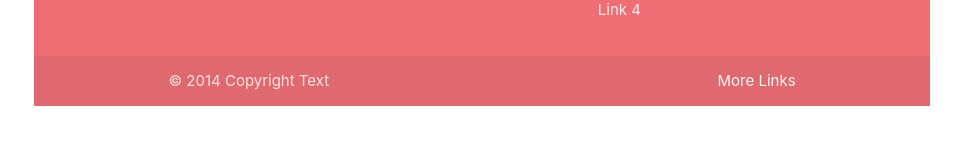
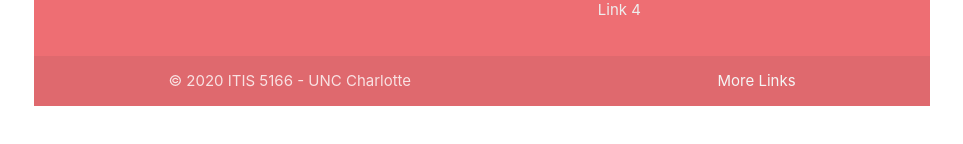
Before and after one commit to jasonschmitt/personal-budget-final-ui-2, a React (Create React App) app: page /login in a window 1280 px wide. Shown: the part 446-590 px from the top of the page, without its empty margins (158-1121 px from the left). Built offline with nearby package versions, Linux system fonts and the light colour scheme.

Commit message:
updating footer text

```diff
--- a/src/components/footer/footer.js
+++ b/src/components/footer/footer.js
@@ -42,7 +42,7 @@ class Footer extends React.Component {
         </div>
         <div className="footer-copyright">
           <div className="container">
-            © 2014 Copyright Text
+            © 2020 ITIS 5166 - UNC Charlotte
             <a className="grey-text text-lighten-4 right" href="#!">
               More Links
             </a>
```
Also changed, not shown: 1 other file (tests, documents, lock files or other folders).
